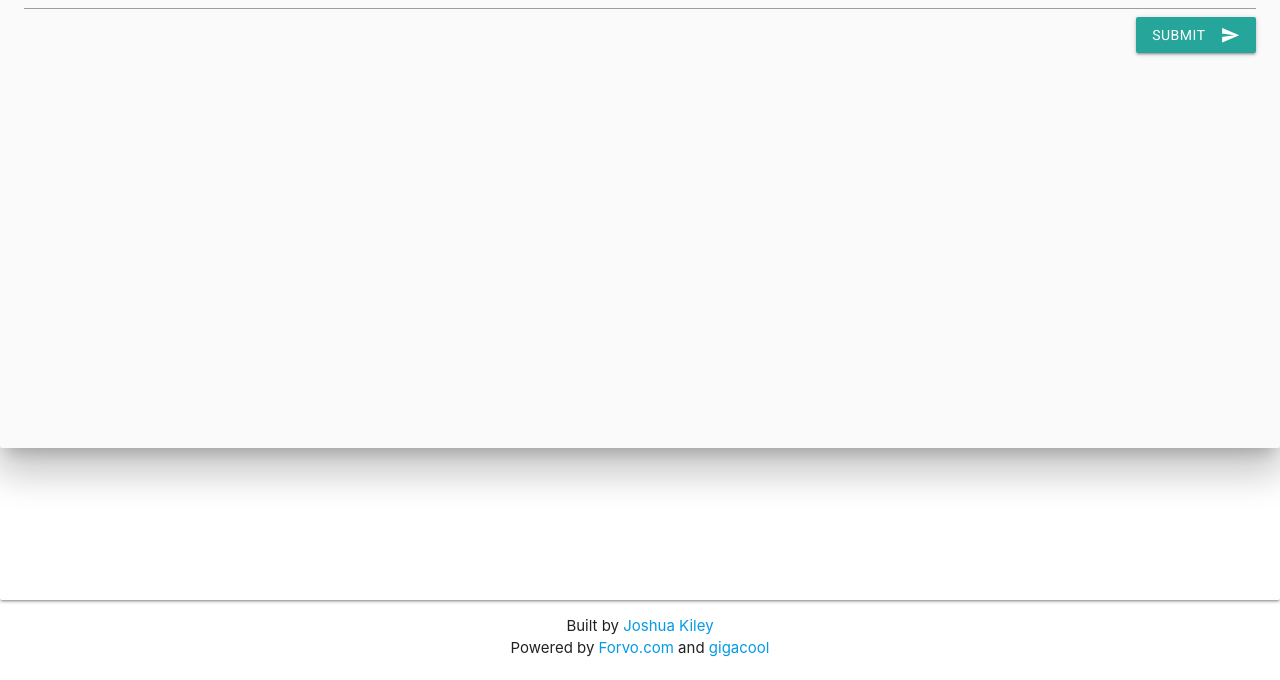
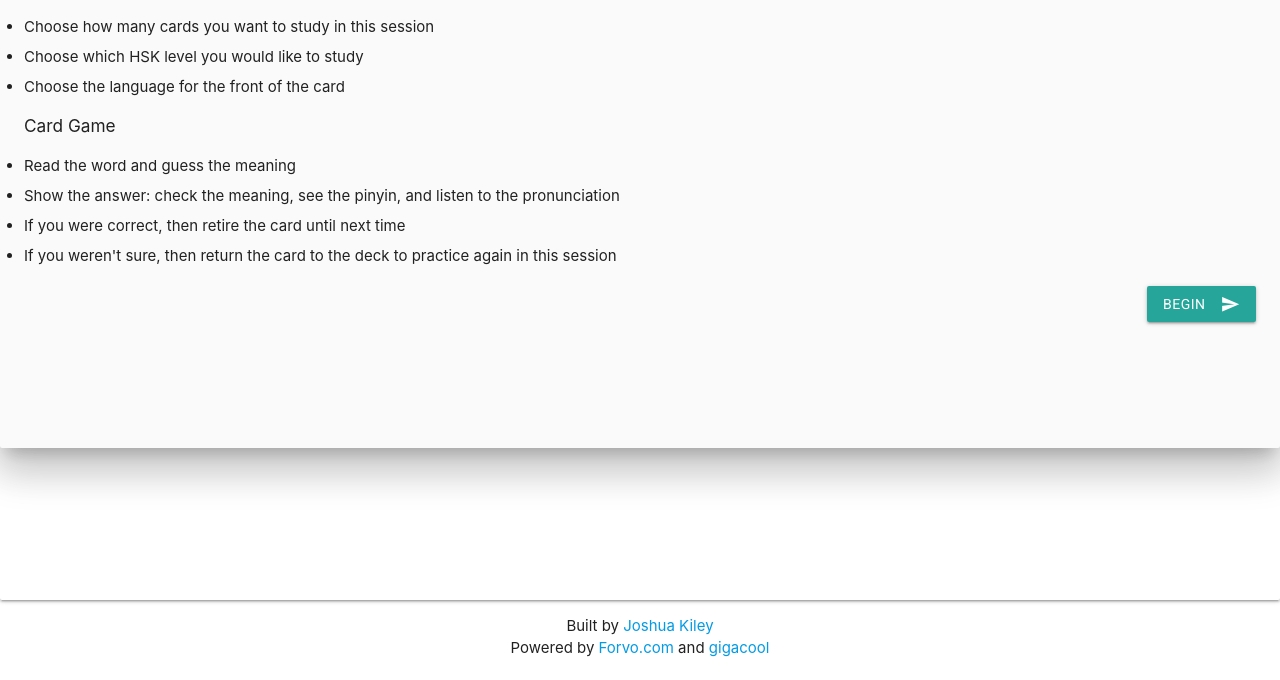
Before and after one commit to joshuakiley/joshuakiley.github.io, a plain HTML site: page index.html in a window 1280 px wide. Shown: the part 120-800 px from the top of the page. Drawn offline with nearby package versions, Linux system fonts and the light colour scheme.

Commit message:
Show How To modal at the beginning of the app before asking for user input

```diff
--- a/app.js
+++ b/app.js
@@ -93,8 +93,15 @@ $(() => {
 
   /*************************************************************/
   // EVENT
+  // show the directions to the user before getting input from the user
+  $("#howModal").on("submit", e => {
+    e.preventDefault();
+    $("#howModal").css("display", "none");
+    $("#initiation-modal").css("display", "block");
+  });
+
+  //EVENT
   // initiate session
-
   $("#initiation-modal").on("submit", e => {
     e.preventDefault();
     // ensures a value greater than 0 is entered before progressing
--- a/index.html
+++ b/index.html
@@ -82,7 +82,6 @@
             type="text"
             id="language"
             class="english title-query"
-            value="Chinese"
             placeholder="Chinese/English"
           />
           <button
@@ -118,6 +117,14 @@
                 <li>If you weren't sure, then return the card to the deck to practice again in this session</li>
             </ul>
           </p>
+          <button
+          class="btn right waves-effect waves-light english"
+          type="submit"
+          name="action"
+        >
+          Begin
+          <i class="material-icons right">send</i>
+        </button>
         </form>
       </div>
     </div>
--- a/style.css
+++ b/style.css
@@ -21,7 +21,7 @@ footer > p {
   padding-bottom: 30px;
 }
 
-#initiation-modal {
+#howModal {
   display: block;
 }
 
```
